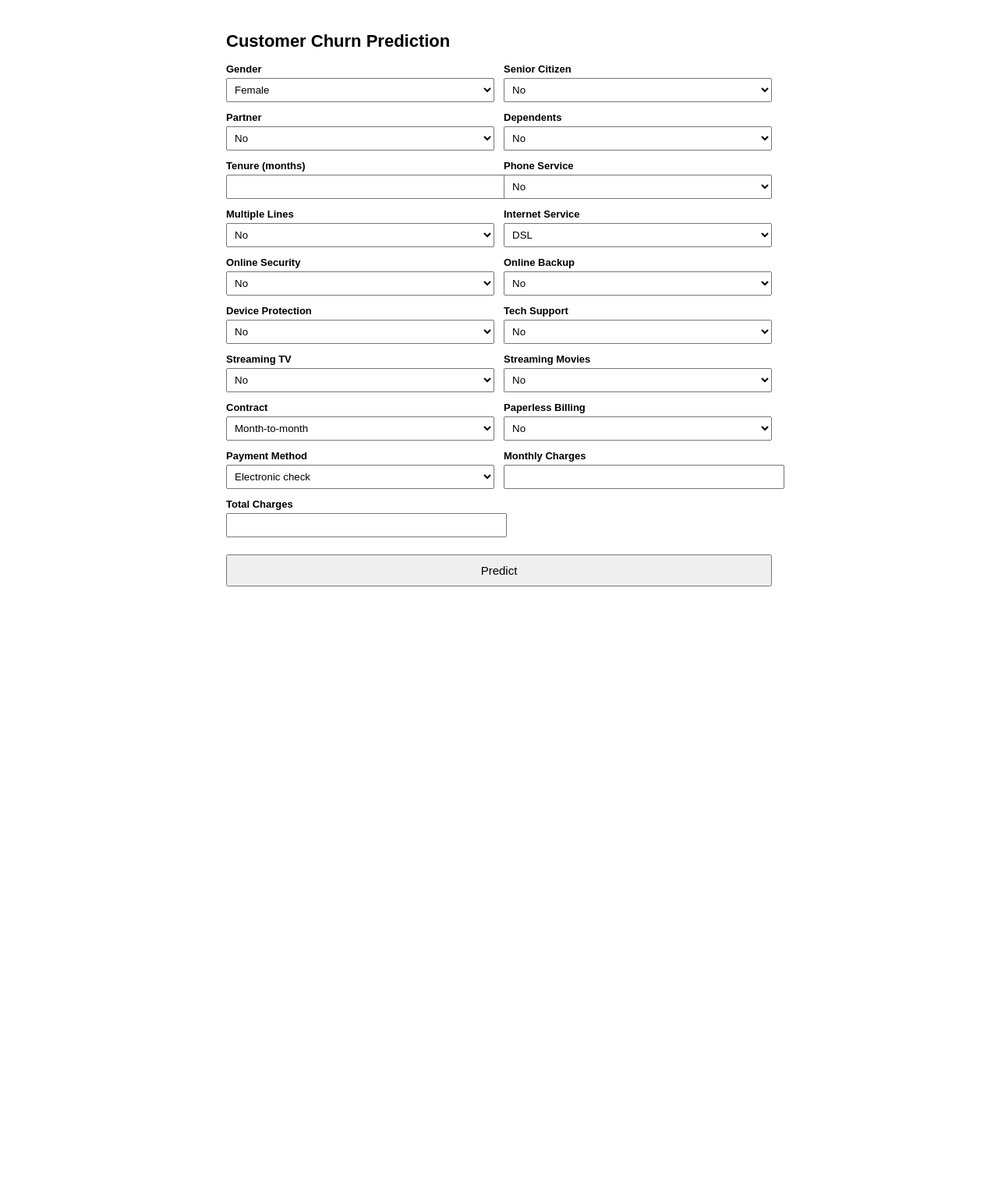
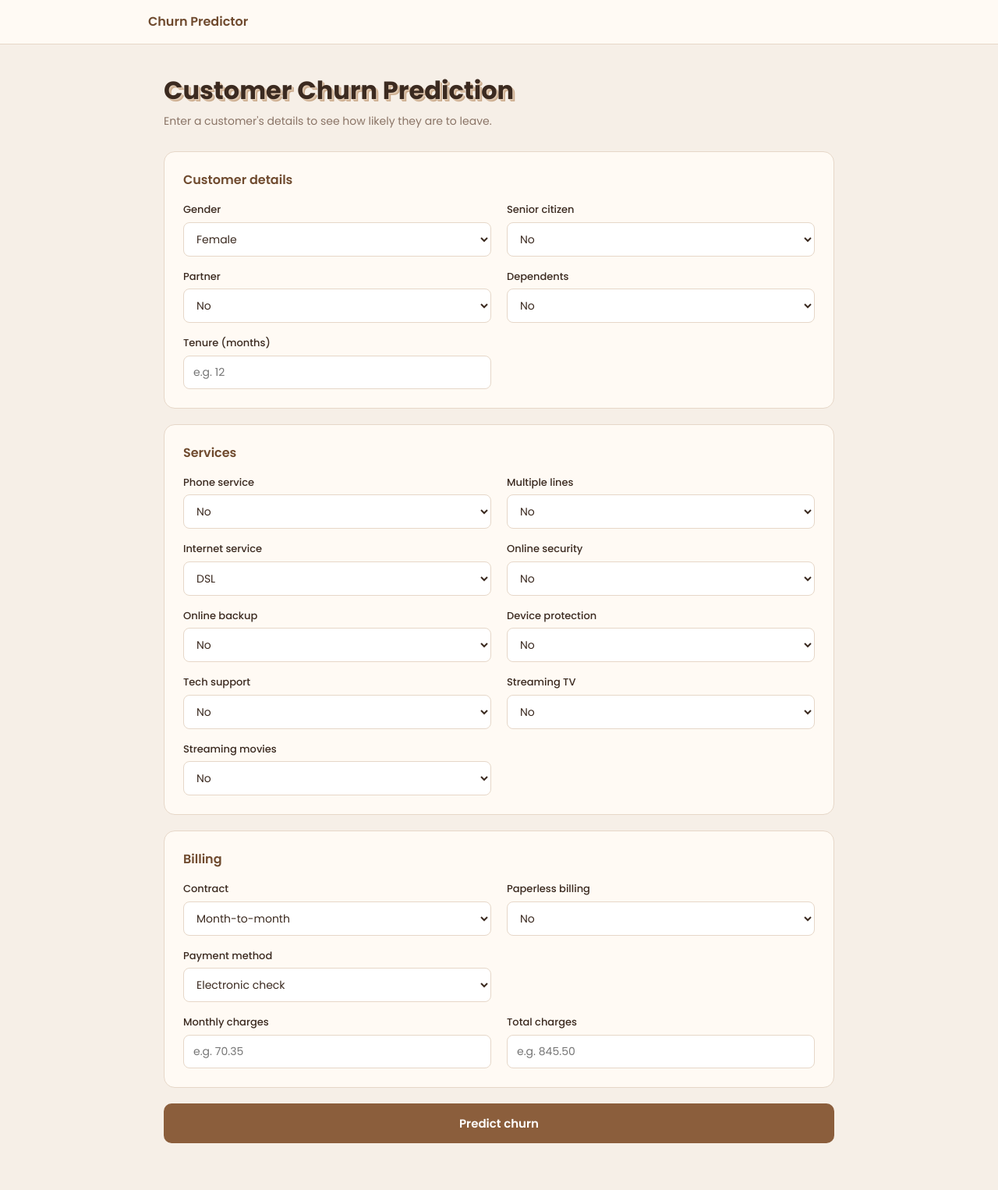
Before and after one commit to Sarthakthakre18/Customer_churn_app, a Flask app: page / in a window 1280 px wide. Shown: the whole page at 78% size. Before the commit the page ends 752 px from the top, so only its background shows below. Run offline with Flask 3, Linux system fonts and the light colour scheme; parts of the project's set-up code (start-up, migrations or seed data) failed here and were passed over.

Commit message:
Update UI

```diff
--- a/templates/index.html
+++ b/templates/index.html
@@ -2,128 +2,282 @@
 <html lang="en">
 <head>
   <meta charset="UTF-8">
+  <meta name="viewport" content="width=device-width, initial-scale=1">
   <title>Customer Churn Prediction</title>
+  <link rel="preconnect" href="https://fonts.googleapis.com">
+  <link rel="preconnect" href="https://fonts.gstatic.com" crossorigin>
+  <link href="https://fonts.googleapis.com/css2?family=Poppins:wght@400;500;600;700&display=swap" rel="stylesheet">
   <style>
-    body { font-family: Arial, sans-serif; max-width: 700px; margin: 40px auto; padding: 0 20px; }
-    h1 { font-size: 22px; }
-    form { display: grid; grid-template-columns: 1fr 1fr; gap: 12px; }
-    label { font-size: 13px; font-weight: bold; display: block; margin-bottom: 4px; }
-    select, input { width: 100%; padding: 6px; }
-    button { grid-column: 1 / -1; padding: 10px; font-size: 15px; margin-top: 10px; cursor: pointer; }
-    .result { margin-top: 25px; padding: 15px; border-radius: 6px; background: #f1f1f1; }
+    :root {
+      --bg: #f6efe7;
+      --card: #fffaf4;
+      --ink: #3b2a20;
+      --muted: #8a7466;
+      --line: #e6d7c8;
+      --brown: #8b5e3c;
+      --brown-dark: #6f4a2e;
+      --tint: #f1e4d4;
+    }
+
+    * { box-sizing: border-box; margin: 0; padding: 0; }
+
+    body {
+      font-family: 'Poppins', sans-serif;
+      background: var(--bg);
+      color: var(--ink);
+      line-height: 1.5;
+    }
+
+    /* Top bar */
+    .nav {
+      background: var(--card);
+      border-bottom: 1px solid var(--line);
+      padding: 16px 24px;
+    }
+    .nav-inner {
+      max-width: 900px;
+      margin: 0 auto;
+      font-weight: 600;
+      font-size: 16px;
+      color: var(--brown-dark);
+    }
+
+    /* Layout */
+    .container { max-width: 900px; margin: 0 auto; padding: 40px 20px 60px; }
+
+    .intro { margin-bottom: 28px; }
+    .intro h1 {
+      font-size: 32px;
+      font-weight: 700;
+      line-height: 1.2;
+      color: var(--ink);
+      text-shadow: 1px 1px 0 #e3cdb6, 2px 2px 0 #d6bba0, 3px 3px 0 #c9a98a;
+    }
+    .intro p { margin-top: 10px; color: var(--muted); font-size: 14px; max-width: 520px; }
+
+    /* Cards */
+    .card {
+      background: var(--card);
+      border: 1px solid var(--line);
+      border-radius: 14px;
+      padding: 24px;
+      margin-bottom: 20px;
+    }
+    .card h2 {
+      font-size: 16px;
+      font-weight: 600;
+      margin-bottom: 16px;
+      color: var(--brown-dark);
+    }
+
+    .grid { display: grid; grid-template-columns: repeat(2, 1fr); gap: 16px 20px; }
+
+    label {
+      display: block;
+      font-size: 13px;
+      font-weight: 500;
+      margin-bottom: 6px;
+      color: var(--ink);
+    }
+
+    select, input {
+      width: 100%;
+      padding: 10px 12px;
+      font-family: inherit;
+      font-size: 14px;
+      color: var(--ink);
+      background: #fff;
+      border: 1px solid var(--line);
+      border-radius: 8px;
+      transition: border-color .15s, box-shadow .15s;
+    }
+    select:focus, input:focus {
+      outline: none;
+      border-color: var(--brown);
+      box-shadow: 0 0 0 3px rgba(139, 94, 60, .18);
+    }
+
+    /* Button */
+    button {
+      width: 100%;
+      padding: 14px;
+      font-family: inherit;
+      font-size: 15px;
+      font-weight: 600;
+      color: #fff;
+      background: var(--brown);
+      border: none;
+      border-radius: 10px;
+      cursor: pointer;
+      transition: background .15s, transform .1s;
+    }
+    button:hover { background: var(--brown-dark); }
+    button:active { transform: scale(.99); }
+    button:focus-visible { outline: 3px solid rgba(139, 94, 60, .4); outline-offset: 2px; }
+
+    /* Result */
+    .result {
+      background: var(--tint);
+      border: 1px solid var(--line);
+      border-left: 5px solid var(--brown);
+      border-radius: 12px;
+      padding: 20px 24px;
+      margin-bottom: 24px;
+    }
+    .result .label { font-size: 13px; color: var(--muted); margin-bottom: 4px; }
+    .result .headline { font-size: 20px; font-weight: 600; color: var(--ink); }
+    .result .detail { margin-top: 4px; font-size: 15px; color: var(--brown-dark); }
+
+    @media (max-width: 600px) {
+      .grid { grid-template-columns: 1fr; }
+      .intro h1 { font-size: 26px; }
+      .card { padding: 20px; }
+    }
   </style>
 </head>
 <body>
+
+  <header class="nav">
+    <div class="nav-inner">Churn Predictor</div>
+  </header>
+
+  <main class="container">
+
+    <section class="intro">
       <h1>Customer Churn Prediction</h1>
+      <p>Enter a customer's details to see how likely they are to leave.</p>
+    </section>
+
+    {% if prediction_text %}
+    <section class="result" id="result">
+      <div class="label">Prediction</div>
+      <div class="headline">{{ prediction_text }}</div>
+      <div class="detail">{{ probability_text }}</div>
+    </section>
+    {% endif %}
 
     <form action="/predict" method="post">
+
+      <div class="card">
+        <h2>Customer details</h2>
+        <div class="grid">
           <div>
-      <label>Gender</label>
-      <select name="gender">
+            <label for="gender">Gender</label>
+            <select id="gender" name="gender">
               <option>Female</option>
               <option>Male</option>
             </select>
           </div>
 
           <div>
-      <label>Senior Citizen</label>
-      <select name="SeniorCitizen">
+            <label for="SeniorCitizen">Senior citizen</label>
+            <select id="SeniorCitizen" name="SeniorCitizen">
               <option value="0">No</option>
               <option value="1">Yes</option>
             </select>
           </div>
 
           <div>
-      <label>Partner</label>
-      <select name="Partner"><option>No</option><option>Yes</option></select>
+            <label for="Partner">Partner</label>
+            <select id="Partner" name="Partner"><option>No</option><option>Yes</option></select>
           </div>
 
           <div>
-      <label>Dependents</label>
-      <select name="Dependents"><option>No</option><option>Yes</option></select>
+            <label for="Dependents">Dependents</label>
+            <select id="Dependents" name="Dependents"><option>No</option><option>Yes</option></select>
           </div>
 
           <div>
-      <label>Tenure (months)</label>
-      <input type="number" step="1" name="tenure" required>
+            <label for="tenure">Tenure (months)</label>
+            <input id="tenure" type="number" step="1" min="0" name="tenure" placeholder="e.g. 12" required>
+          </div>
+        </div>
+      </div>
+
+      <div class="card">
+        <h2>Services</h2>
+        <div class="grid">
+          <div>
+            <label for="PhoneService">Phone service</label>
+            <select id="PhoneService" name="PhoneService"><option>No</option><option>Yes</option></select>
           </div>
 
           <div>
-      <label>Phone Service</label>
-      <select name="PhoneService"><option>No</option><option>Yes</option></select>
-    </div>
-
-    <div>
-      <label>Multiple Lines</label>
-      <select name="MultipleLines">
+            <label for="MultipleLines">Multiple lines</label>
+            <select id="MultipleLines" name="MultipleLines">
               <option>No</option><option>Yes</option><option>No phone service</option>
             </select>
           </div>
 
           <div>
-      <label>Internet Service</label>
-      <select name="InternetService">
+            <label for="InternetService">Internet service</label>
+            <select id="InternetService" name="InternetService">
               <option>DSL</option><option>Fiber optic</option><option>No</option>
             </select>
           </div>
 
           <div>
-      <label>Online Security</label>
-      <select name="OnlineSecurity">
+            <label for="OnlineSecurity">Online security</label>
+            <select id="OnlineSecurity" name="OnlineSecurity">
               <option>No</option><option>Yes</option><option>No internet service</option>
             </select>
           </div>
 
           <div>
-      <label>Online Backup</label>
-      <select name="OnlineBackup">
+            <label for="OnlineBackup">Online backup</label>
+            <select id="OnlineBackup" name="OnlineBackup">
               <option>No</option><option>Yes</option><option>No internet service</option>
             </select>
           </div>
 
           <div>
-      <label>Device Protection</label>
-      <select name="DeviceProtection">
+            <label for="DeviceProtection">Device protection</label>
+            <select id="DeviceProtection" name="DeviceProtection">
               <option>No</option><option>Yes</option><option>No internet service</option>
             </select>
           </div>
 
           <div>
-      <label>Tech Support</label>
-      <select name="TechSupport">
+            <label for="TechSupport">Tech support</label>
+            <select id="TechSupport" name="TechSupport">
               <option>No</option><option>Yes</option><option>No internet service</option>
             </select>
           </div>
 
           <div>
-      <label>Streaming TV</label>
-      <select name="StreamingTV">
+            <label for="StreamingTV">Streaming TV</label>
+            <select id="StreamingTV" name="StreamingTV">
               <option>No</option><option>Yes</option><option>No internet service</option>
             </select>
           </div>
 
           <div>
-      <label>Streaming Movies</label>
-      <select name="StreamingMovies">
+            <label for="StreamingMovies">Streaming movies</label>
+            <select id="StreamingMovies" name="StreamingMovies">
               <option>No</option><option>Yes</option><option>No internet service</option>
             </select>
           </div>
+        </div>
+      </div>
 
+      <div class="card">
+        <h2>Billing</h2>
+        <div class="grid">
           <div>
-      <label>Contract</label>
-      <select name="Contract">
+            <label for="Contract">Contract</label>
+            <select id="Contract" name="Contract">
               <option>Month-to-month</option><option>One year</option><option>Two year</option>
             </select>
           </div>
 
           <div>
-      <label>Paperless Billing</label>
-      <select name="PaperlessBilling"><option>No</option><option>Yes</option></select>
+            <label for="PaperlessBilling">Paperless billing</label>
+            <select id="PaperlessBilling" name="PaperlessBilling"><option>No</option><option>Yes</option></select>
           </div>
 
           <div>
-      <label>Payment Method</label>
-      <select name="PaymentMethod">
+            <label for="PaymentMethod">Payment method</label>
+            <select id="PaymentMethod" name="PaymentMethod">
               <option>Electronic check</option>
               <option>Mailed check</option>
               <option>Bank transfer (automatic)</option>
@@ -131,24 +285,31 @@
             </select>
           </div>
 
+          <div></div>
+
           <div>
-      <label>Monthly Charges</label>
-      <input type="number" step="0.01" name="MonthlyCharges" required>
+            <label for="MonthlyCharges">Monthly charges</label>
+            <input id="MonthlyCharges" type="number" step="0.01" min="0" name="MonthlyCharges" placeholder="e.g. 70.35" required>
           </div>
 
           <div>
-      <label>Total Charges</label>
-      <input type="number" step="0.01" name="TotalCharges" required>
+            <label for="TotalCharges">Total charges</label>
+            <input id="TotalCharges" type="number" step="0.01" min="0" name="TotalCharges" placeholder="e.g. 845.50" required>
+          </div>
+        </div>
       </div>
 
-    <button type="submit">Predict</button>
+      <button type="submit">Predict churn</button>
     </form>
 
+  </main>
+
   {% if prediction_text %}
-  <div class="result">
-    <strong>{{ prediction_text }}</strong><br>
-    {{ probability_text }}
-  </div>
+  <script>
+    // Bring the result into view after a prediction
+    document.getElementById('result').scrollIntoView({ behavior: 'smooth', block: 'center' });
+  </script>
   {% endif %}
+
 </body>
 </html>
```
Also changed, not shown: 4 other files. Lines whose indentation alone changed are shown as unchanged.
